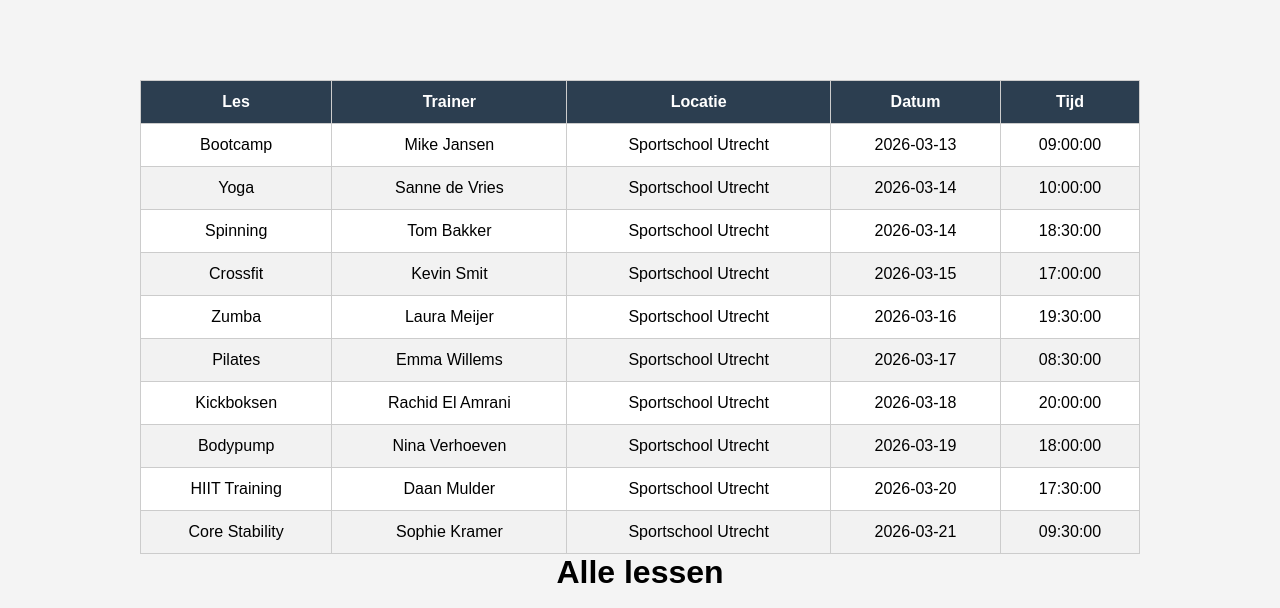
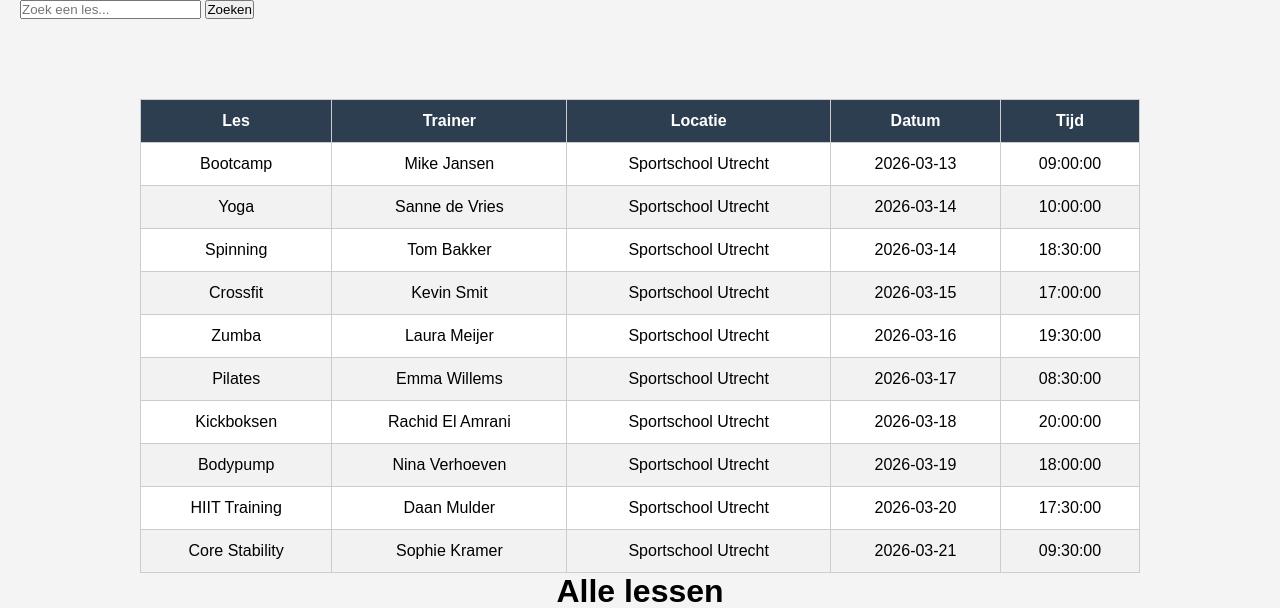
Before and after one commit to Andrej0172/AJFX, a PHP site: page /lessen-overzicht.php in a window 1280 px wide. Shown: the part 114-722 px from the top of the page. Run offline with PHP 8.4, Linux system fonts and the light colour scheme; data comes from the database, SQL or seed files in the repository.

Commit message:
zoek balk

```diff
--- a/lessen-overzicht.php
+++ b/lessen-overzicht.php
@@ -14,8 +14,21 @@ if ($conn->connect_error) {
 }
 
 // database  op halen
+if (isset($_GET['zoek']) && $_GET['zoek'] != "") {
+
+    $zoek = $_GET['zoek'];
+
+    $sql = "SELECT * FROM lessenoverzicht
+            WHERE lessen LIKE '%$zoek%'
+            OR trainer LIKE '%$zoek%'
+            OR locatie LIKE '%$zoek%'
+            ORDER BY datum, tijd";
+
+} else {
+
     $sql = "SELECT * FROM lessenoverzicht ORDER BY datum, tijd";
 
+}
 
 $result = $conn->query($sql);
 ?>
@@ -35,7 +48,11 @@ $result = $conn->query($sql);
     <!--header van pagina-->
     <?php include 'header.php'; ?>
 
-
+    <!-- zoek balk -->
+    <form method="GET">
+        <input type="text" name="zoek" placeholder="Zoek een les...">
+        <button type="submit">Zoeken</button>
+    </form>
 
 
 
@@ -73,7 +90,7 @@ $result = $conn->query($sql);
             } else {
 
                 // unhappy
-                echo "<tr><td colspan='5'>Geen lessen gevonden</td></tr>";
+                echo "<tr><td colspan='5'>Geen les gevonden</td></tr>";
             }
 
 
@@ -92,6 +109,8 @@ $result = $conn->query($sql);
         <?php
         $result = $conn->query($sql);
 
+        if ($result->num_rows > 0) {
+
             while ($row = $result->fetch_assoc()) {
 
                 echo "<div class='les-card'>";
@@ -102,6 +121,12 @@ $result = $conn->query($sql);
                 echo "<p><b>Tijd:</b> " . date("H:i", strtotime($row["tijd"])) . "</p>";
 
                 echo "</div>";
+            }
+
+        } else {
+
+            echo "<p>Geen les gevonden</p>";
+
         }
         ?>
 
```
Also changed, not shown: css/lessen-overzicht.css (line endings or trailing spaces). Lines whose indentation alone changed are shown as unchanged.
